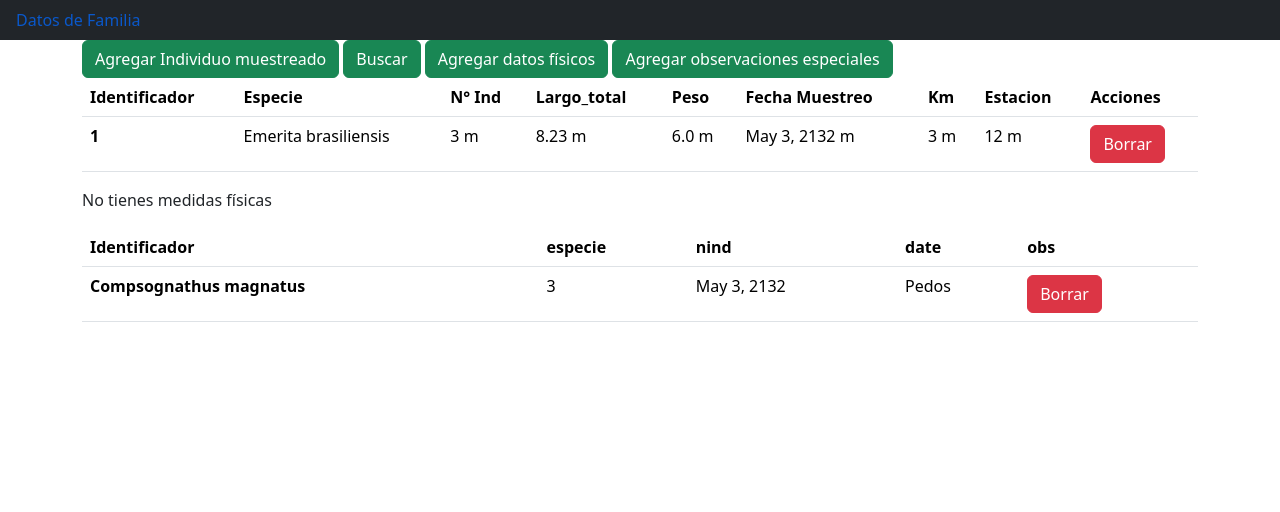
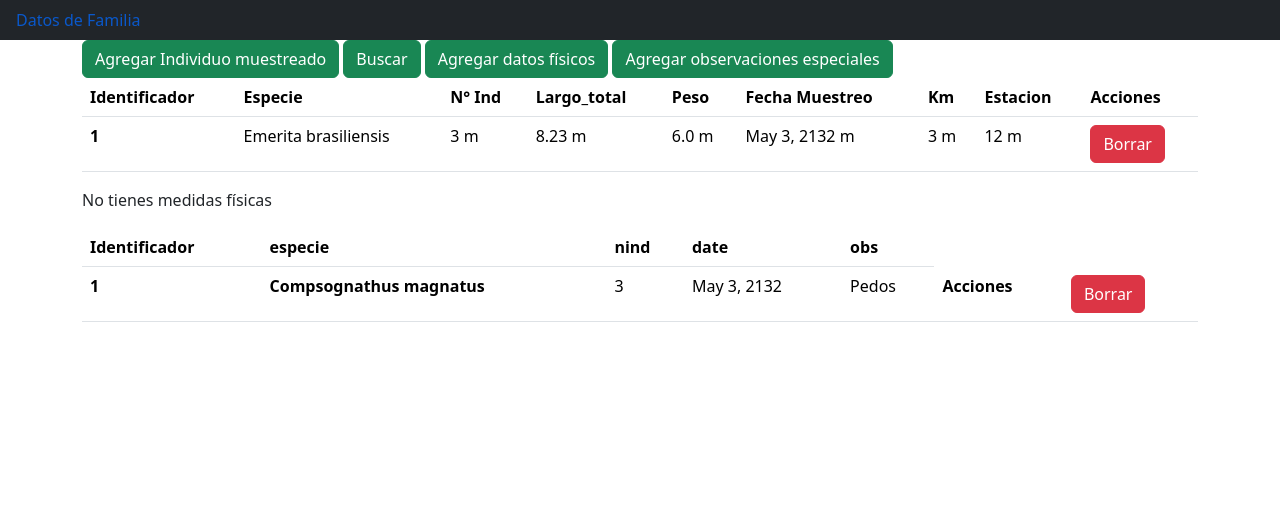
Before and after one commit to JLicandro/Entrega1-JuanLicandro, a Django app: page / in a window 1280 px wide. Shown: the top 512 px of the page. Run offline with Django 4.2, Linux system fonts and the light colour scheme; data comes from the database, SQL or seed files in the repository; data that the repository does not hold is empty; some libraries are stand-ins or nearby versions.

Commit message:
Agregada columna de Identificador y acciones para las forms de datos físicos y observaciones

```diff
--- a/App1/templates/App1/lista_observaciones.html
+++ b/App1/templates/App1/lista_observaciones.html
@@ -83,6 +83,7 @@
                   <td> {{p.magnitud}} </td>
                   <td> {{p.medida}} </td>
                   <td> {{p.unidad}} </td>
+                  <th scope="col">Acciones</th>
                   {% url 'borrar' identificador=p.id as borrar_url %}
                   <td>{% bootstrap_button "Borrar" size="sm" button_class="btn-danger" button_type="link" href=borrar_url %}</td>
               </tr>
@@ -111,11 +112,12 @@
 
           {% for p in observaciones %}
           <tbody>
-              <tr>
+              <tr><th scope="row">{{p.id}} </th>
                   <th scope="row">{{p.especie}} </th>
                   <td> {{p.nind}} </td>
                   <td> {{p.date}} </td>
                   <td> {{p.obs}} </td>
+                  <th scope="col">Acciones</th>
                   {% url 'borrar' identificador=p.id as borrar_url %}
                   <td>{% bootstrap_button "Borrar" size="sm" button_class="btn-danger" button_type="link" href=borrar_url %}</td>
               </tr>
```
